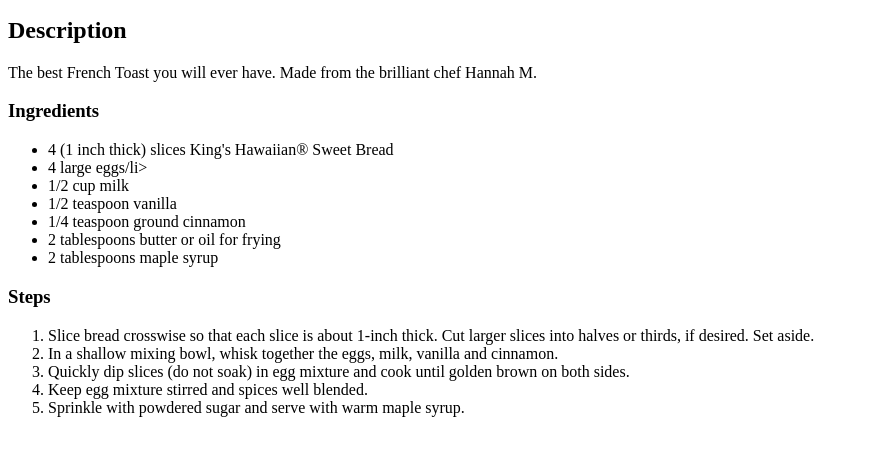
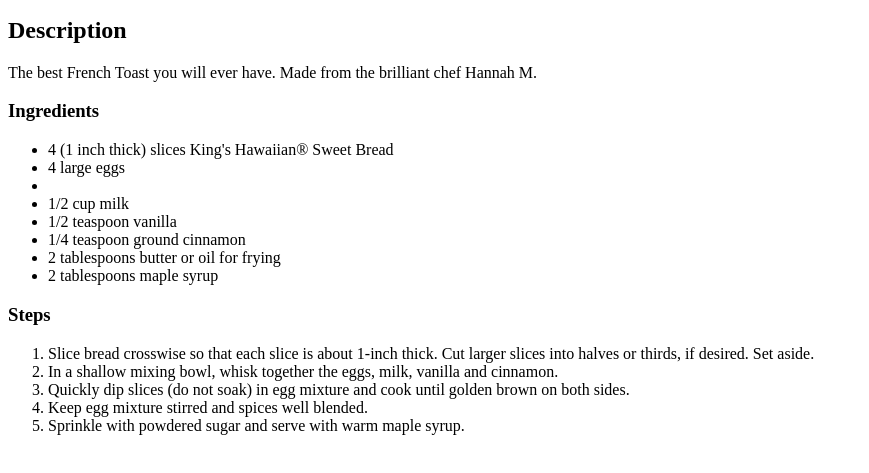
Before and after one commit to tsciascetti/odin-recipes, a plain HTML site: page recipes/frenchtoast.html in a window 1280 px wide. Shown: the part 101-574 px from the top of the page, without its empty margins (0-869 px from the left). Drawn offline with Linux system fonts and the light colour scheme.

Commit message:
fixed french toast list error

```diff
--- a/recipes/frenchtoast.html
+++ b/recipes/frenchtoast.html
@@ -16,7 +16,7 @@
     <h3>Ingredients</h3>
     <ul>
         <li>4 (1 inch thick) slices King's Hawaiian® Sweet Bread</li>
-        <li>4 large eggs/li>
+        <li>4 large eggs<li>
         <li>1/2 cup milk</li>
         <li>1/2 teaspoon vanilla</li>
         <li>1/4 teaspoon ground cinnamon</li>
```
